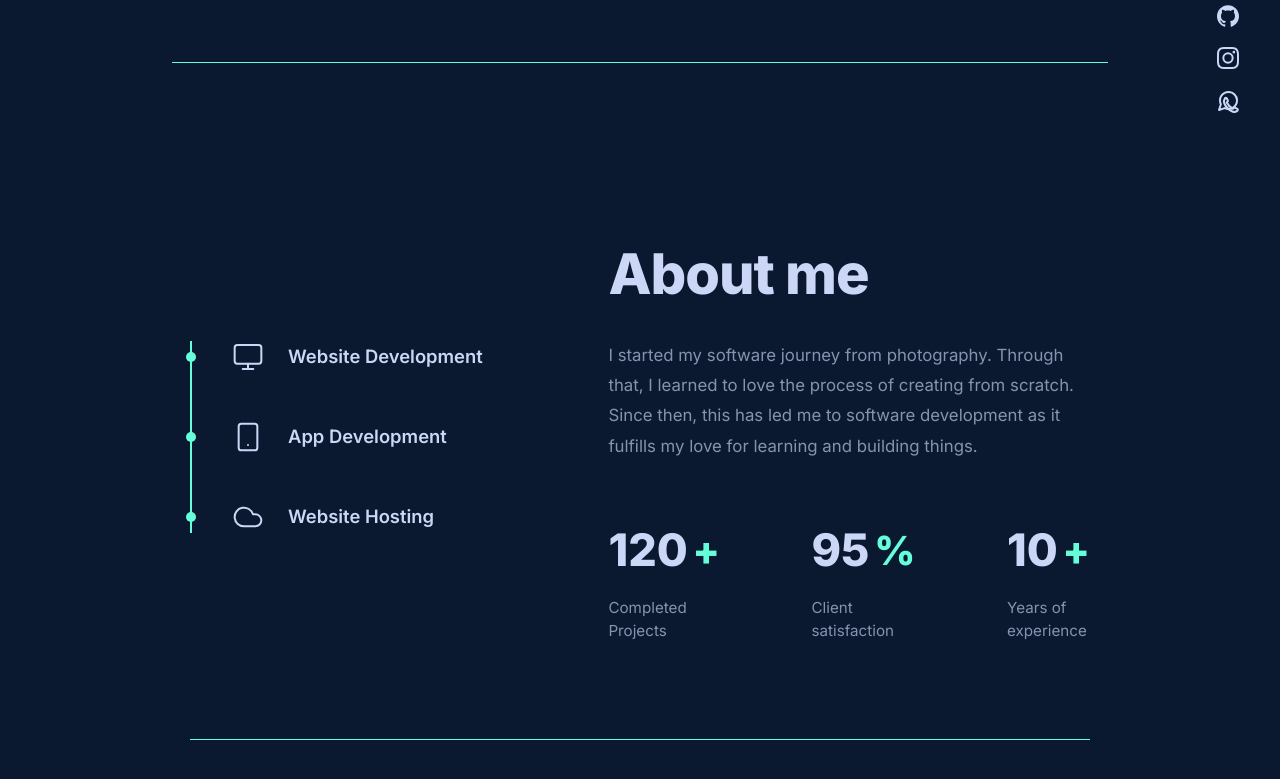
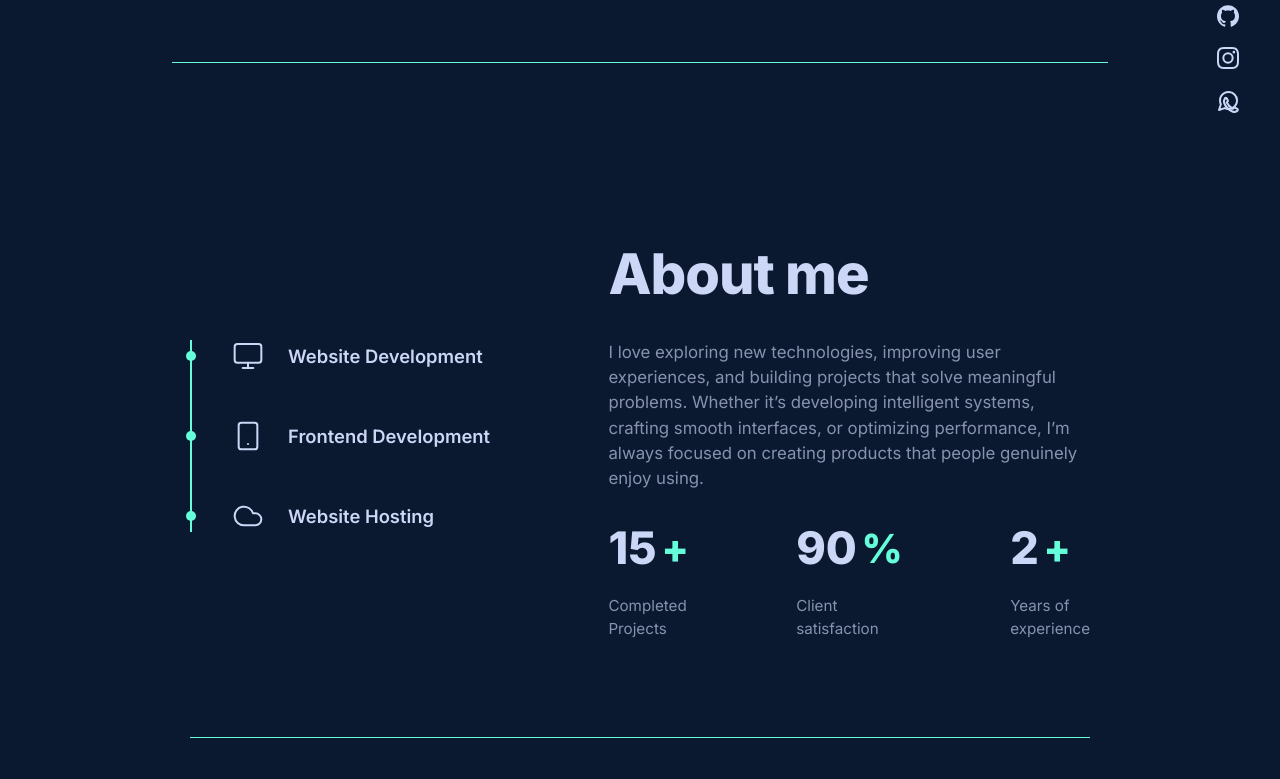
Before and after one commit to GaganKhandale/Portfolio, a React (Vite) app: page / in a window 1280 px wide. Shown: the part 657-1436 px from the top of the page. Built offline with nearby package versions, Linux system fonts and the light colour scheme.

Commit message:
Updated Contents

```diff
--- a/src/components/AboutAndSkills.jsx
+++ b/src/components/AboutAndSkills.jsx
@@ -18,7 +18,7 @@ export default function AboutAndSkills() {
             <div style={styles.serviceItem}>
               <div style={styles.dot} />
               <Smartphone size={32} color="var(--text-primary)" strokeWidth={1.5} />
-              <span style={styles.serviceText}>App Development</span>
+              <span style={styles.serviceText}>Frontend Development</span>
             </div>
 
             <div style={styles.serviceItem}>
@@ -32,22 +32,21 @@ export default function AboutAndSkills() {
           <div style={styles.rightColumn}>
             <h2 style={styles.aboutHeading}>About me</h2>
             <p style={styles.aboutDescription}>
-              I started my software journey from photography. Through that, I learned to
-              love the process of creating from scratch. Since then, this has led me to
-              software development as it fulfills my love for learning and building things.
+              I love exploring new technologies, improving user experiences, and building projects that solve meaningful problems. Whether it’s developing intelligent systems, crafting smooth interfaces, or optimizing performance,
+              I’m always focused on creating products that people genuinely enjoy using.
             </p>
 
             <div style={styles.statsRow}>
               <div style={styles.statBlock}>
-                <div style={styles.statNumber}>120 <span style={styles.statPlus}>+</span></div>
+                <div style={styles.statNumber}>15 <span style={styles.statPlus}>+</span></div>
                 <div style={styles.statLabel}>Completed<br />Projects</div>
               </div>
               <div style={styles.statBlock}>
-                <div style={styles.statNumber}>95 <span style={styles.statPlus}>%</span></div>
+                <div style={styles.statNumber}>90<span style={styles.statPlus}>%</span></div>
                 <div style={styles.statLabel}>Client<br />satisfaction</div>
               </div>
               <div style={styles.statBlock}>
-                <div style={styles.statNumber}>10 <span style={styles.statPlus}>+</span></div>
+                <div style={styles.statNumber}>2<span style={styles.statPlus}>+</span></div>
                 <div style={styles.statLabel}>Years of<br />experience</div>
               </div>
             </div>
@@ -170,8 +169,8 @@ const styles = {
   aboutDescription: {
     color: 'var(--text-secondary)',
     fontSize: '1.05rem',
-    lineHeight: '1.8',
-    marginBottom: '3.5rem',
+    lineHeight: '1.5',
+    marginBottom: '1.5rem',
   },
   statsRow: {
     display: 'flex',
--- a/src/components/Hero.jsx
+++ b/src/components/Hero.jsx
@@ -6,7 +6,7 @@ export default function Hero({ onContactClick }) {
         <h1 style={styles.title}>Gagan Khandale.</h1>
         <h2 style={styles.subtitle}>I build things for the web.</h2>
         <p style={styles.description}>
-          I'm a software engineer specializing in building (and occasionally designing) exceptional digital experiences. Currently, I'm focused on building accessible, human-centered products at Upstatement.
+          I'm a software engineer specializing in building (and occasionally designing) exceptional digital experiences. Building modern, user-focused web applications with clean design and efficient engineering.
         </p>
 
         <div style={styles.buttons}>
--- a/src/components/Projects.jsx
+++ b/src/components/Projects.jsx
@@ -84,7 +84,7 @@ const projectsData = [
     category: 'UI/UX',
     gradient: 'linear-gradient(135deg, #0f172a, #78350f)',
     description: 'My Personal Portfolio Website, where I showcase my projects, skills, and other details.',
-    githubLink: 'https://github.com',
+    githubLink: 'https://github.com/GaganKhandale/Portfolio',
     techStack: [
       { name: 'Next.js', icon: <NextIcon /> },
       { name: 'Tailwind CSS', icon: <TailwindIcon /> },
--- a/src/components/SocialSidebar.jsx
+++ b/src/components/SocialSidebar.jsx
@@ -15,7 +15,7 @@ export default function SocialSidebar() {
         </svg>
       </a>
 
-      <a href="https://www.instagram.com/gagan.skyyy/" target="_blank" rel="noreferrer" className="social-icon">
+      <a href="https://www.instagram.com/gagan.skyyy/*" target="_blank" rel="noreferrer" className="social-icon">
         <svg width="22" height="22" viewBox="0 0 24 24" fill="currentColor">
           <path d="M12 2.163c3.204 0 3.584.012 4.85.07 3.252.148 4.771 1.691 4.919 4.919.058 1.265.069 1.645.069 4.849 0 3.205-.012 3.584-.069 4.849-.149 3.225-1.664 4.771-4.919 4.919-1.266.058-1.644.07-4.85.07-3.204 0-3.584-.012-4.849-.07-3.26-.149-4.771-1.699-4.919-4.92-.058-1.265-.07-1.644-.07-4.849 0-3.204.013-3.583.07-4.849.149-3.227 1.664-4.771 4.919-4.919 1.266-.057 1.645-.069 4.849-.069zM12 0C8.741 0 8.333.014 7.053.072 2.695.272.273 2.69.073 7.052.014 8.333 0 8.741 0 12c0 3.259.014 3.668.072 4.948.2 4.358 2.618 6.78 6.98 6.98C8.333 23.986 8.741 24 12 24c3.259 0 3.668-.014 4.948-.072 4.354-.2 6.782-2.618 6.979-6.98.059-1.28.073-1.689.073-4.948 0-3.259-.014-3.667-.072-4.947-.196-4.354-2.617-6.78-6.979-6.98C15.668.014 15.259 0 12 0zm0 5.838a6.162 6.162 0 100 12.324 6.162 6.162 0 000-12.324zM12 16a4 4 0 110-8 4 4 0 010 8zm6.406-11.845a1.44 1.44 0 100 2.881 1.44 1.44 0 000-2.881z" />
         </svg>
```
